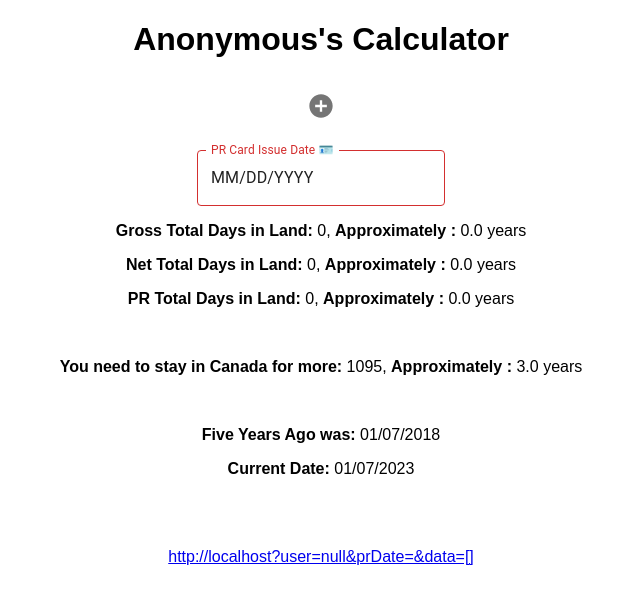
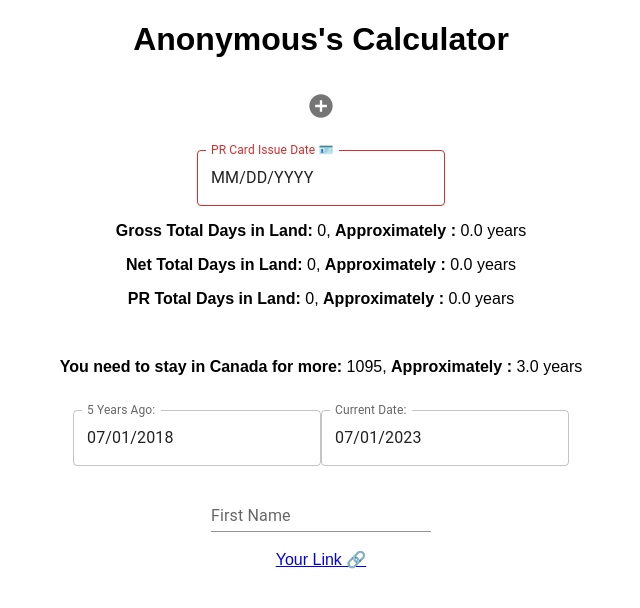
Before and after one commit to lufemas/CanadianInLandCalculator, a React (Create React App) app: page / in a window 1280 px wide. Shown: the top 608 px of the page, without its empty margins (319-959 px from the left). Built offline with nearby package versions, Linux system fonts and the light colour scheme.

Commit message:
more styling

```diff
--- a/src/Contexts/CalculatorContext.tsx
+++ b/src/Contexts/CalculatorContext.tsx
@@ -1,5 +1,5 @@
 import dayjs, { Dayjs } from 'dayjs';
-import React, { createContext, useEffect, useState } from 'react';
+import React, { createContext, useEffect, useReducer, useState } from 'react';
 
 const CalculatorContext = createContext(null);
 
@@ -11,8 +11,9 @@ const CalculatorProvider = ({ children }) => {
   const [prDays, setPrDays] = useState(0);
   const [remainingDays, setRemainingDays] = useState(0);
   const [prDate, setPrDate] = useState<Dayjs | null>(null);
-  const [currentDate, setCurrentDate] = useState(new Date());
-  const [fiveYearsAgoDate, setFiveYearsAgoDate] = useState(new Date(currentDate.getFullYear() - 5, currentDate.getMonth(), currentDate.getDate()));
+  const [currentDate, setCurrentDate] = useState(dayjs());
+  // const [fiveYearsAgoDate, setFiveYearsAgoDate] = useState(currentDate.subtract(5, 'year'));
+  const [fiveYearsAgoDate, setFiveYearsAgoDate] = useReducer(()=>(currentDate.subtract(5, 'year')), currentDate.subtract(5, 'year'))
 
   const pushPeriod = (newPeriod) => {
     setPeriods(prevPeriods=>({...prevPeriods, [newPeriod.id]: newPeriod}))
@@ -24,24 +25,20 @@ const CalculatorProvider = ({ children }) => {
     let netTotalDaysTemp: number = 0;
     let prTotalDaysTemp: number = 0;
     for (const [key, value] of Object.entries(periods)) {
-      // console.log(`'KEY/VALUE`, key, value);
-      grossTotalDaysTemp += value["daysInLand"] || 0;
-      netTotalDaysTemp += value["fullDaysInLand"] || 0;
+      if(fiveYearsAgoDate?.isAfter(value["departureDate"])) continue;
+      grossTotalDaysTemp += value["departureDate"]?.diff(value["arriveDate"], "days") + 1 || 0;
 
       if(value["departureDate"]?.isAfter(prDate)) {
-
         if(value["arriveDate"].isAfter(prDate)) {
-          console.log('Is after pr Date', value["arriveDate"].toJSON())
-          console.log('value["fullDaysInLand"', value["fullDaysInLand"])
-          prTotalDaysTemp += value["daysInLand"];
+          prTotalDaysTemp += value["departureDate"]?.diff(value["arriveDate"], "days") + 1 || 0;
         } else {
-          netTotalDaysTemp += prDate.diff(value["arriveDate"], 'days');
+          netTotalDaysTemp += (prDate.diff(value["arriveDate"], 'days') / 2) + 1;
           prTotalDaysTemp += value["departureDate"].diff(prDate, 'days') + 1;
         }
-        console.log('value["departureDate"]', value["departureDate"].toJSON())
       } else {
-          netTotalDaysTemp += (value["daysInLand"] / 2) || 0;
+          netTotalDaysTemp += ((value["departureDate"]?.diff(value["arriveDate"], "days") + 1)  / 2) || 0;
       }
+
     }
     setGrossDays(grossTotalDaysTemp)
     setNetDays(netTotalDaysTemp)
@@ -112,9 +109,13 @@ const CalculatorProvider = ({ children }) => {
   }
 
   useEffect(()=>{
+    setFiveYearsAgoDate();
+  }, [currentDate]);
+
+  useEffect(()=>{
     console.log(`[CalculatorContext.tsx] Periods:`, periods);
     calculateTotalDays();
-  }, [periods]);
+  }, [periods, fiveYearsAgoDate, currentDate]);
 
   // The Query Param
   useEffect(() => {
@@ -132,6 +133,7 @@ const CalculatorProvider = ({ children }) => {
     <CalculatorContext  .Provider
       value={{
         user,
+        setUser,
         periods,
         pushPeriod,
         removePeriod,
@@ -142,6 +144,7 @@ const CalculatorProvider = ({ children }) => {
         prDate,
         setPrDate,
         currentDate,
+        setCurrentDate,
         fiveYearsAgoDate,
         getUrl
       }}
--- a/src/components/TotalCalculator.tsx
+++ b/src/components/TotalCalculator.tsx
@@ -6,11 +6,14 @@ import { v4 as uuidv4 } from "uuid";
 import { CalculatorContext } from "../Contexts/CalculatorContext";
 import { IconButton } from "@mui/material";
 import AddCircleIcon from '@mui/icons-material/AddCircle';
-import { DatePicker } from "@mui/x-date-pickers";
+import { DateField, DatePicker } from "@mui/x-date-pickers";
+import TextField from '@mui/material/TextField';
+import { placeholder } from "@babel/types";
 
 export default function App() {
   const {
           user,
+          setUser,
           periods,
           pushPeriod,
           removePeriod,
@@ -21,6 +24,7 @@ export default function App() {
           prDate,
           setPrDate,
           currentDate,
+          setCurrentDate,
           fiveYearsAgoDate,
           getUrl,
         } = useContext(CalculatorContext)
@@ -63,47 +67,10 @@ export default function App() {
   }
 
   useEffect(() => {
-    // console.clear();
-    // const queryString = window.location.search;
-    // const urlParams = new URLSearchParams(queryString);
-    // const encodedJsonString = urlParams.get('data');
-    // const jsonString = decodeURIComponent(encodedJsonString);
-    // const data = JSON.parse(jsonString);
-    // // console.log( 'jsonString', jsonString)
-    // // console.log( 'parserd', data)
-
-    // if(data){
-    //   let loadedInputValues = {};
-    //   for (const [key, value] of Object.entries(data)) {
-    //     // console.log('key', key)
-    //     // console.log('value', value)
-    //     loadedInputValues = {...loadedInputValues, [key]: {arriveDate: value[0],departureDate: value[1], isPR: value[2]}}
-    //   }
-    //   setInputValues(loadedInputValues)
-    //   console.log('loadedInputValues', loadedInputValues)
-
-    // }
 
   }, []);
 
-  // const calculateTotalDays = () => {
-  //   // Set Gross Total Days
-  //   let grossTotalDaysTemp: number = 0;
-  //   let netTotalDaysTemp: number = 0;
-  //   for (const [key, value] of Object.entries(inputValues)) {
-  //     // console.log(`${key}: ${value}`);
-  //     grossTotalDaysTemp += value["daysInLand"] || 0;
-  //     netTotalDaysTemp += value["fullDaysInLand"] || 0;
-  //   }
-  //   // console.log('grossTotalDaysTemp', grossTotalDaysTemp)
-  //   setGrossTotalDays(grossTotalDaysTemp)
-  //   setNetTotalDays(netTotalDaysTemp)
-
-  //   console.log(getUrl())
-  // }
   useEffect(() => {
-    // addPeriodInput();
-    // console.log("useEffect inputValues", inputValues);
 
     let isAllPeriodsFilles = true;
 
@@ -132,26 +99,6 @@ export default function App() {
     {/* <div className="total-calculator"> */}
       <h1>{user?.firstName || 'Anonymous'}'s Calculator</h1>
 
-      {/* <PeriodInput id={1} onChange={onInputChange} onRemove={onRemoveInput} /> */}
-
-      {/* {periodInputs.map((periodInput, index) => {
-        return periodInput;
-      })} */}
-
-      {/* { Object.keys(inputValues).map((inputValueKey) => {
-        // console.log('mapping key', inputValueKey)
-        return <PeriodInput
-                key={inputValueKey}
-                id={inputValueKey}
-                onChange={onInputChange}
-                onRemove={onRemoveInput}
-                loadArriveDate={inputValues[inputValueKey]["arriveDate"]}
-                loadDepartureDate={inputValues[inputValueKey]["departureDate"]}
-                inputValue={inputValues[inputValueKey]}/>
-
-        })
-      } */}
-
       { Object.entries(periods).map(([periodKey]) => {
         // console.log('mapping key', periodKey)
         // console.log('periodKey: ', periodKey)
@@ -161,6 +108,7 @@ export default function App() {
                 onChange={onInputChange}
                 onRemove={removePeriod}
                 prDate={prDate}
+                fiveYearsAgoDate={fiveYearsAgoDate}
                 loadArriveDate={periods[periodKey]["arriveDate"]}
                 loadDepartureDate={periods[periodKey]["departureDate"]}
                 inputValue={periods[periodKey]}/>
@@ -187,23 +135,28 @@ export default function App() {
       <p><strong>You need to stay in Canada for more: </strong>{remainingDays}, <strong>Approximately :</strong> {(remainingDays/365).toFixed(1)} years</p>
 
       <br/>
-      <p><strong>Five Years Ago was: </strong>{fiveYearsAgoDate.toLocaleDateString("en-GB", {
-          year: "numeric",
-          month: "2-digit",
-          day: "2-digit"
-        })}
+      <DateField
+        label="5 Years Ago:"
+        value={fiveYearsAgoDate}
+        readOnly={true}
+      />
+      <DatePicker
+        label="Current Date:"
+        value={currentDate}
+        onChange={(newDate) => {console.log("newDate", newDate ); setCurrentDate(newDate)}}
+      />
+      {/* <p><strong>Five Years Ago was: </strong>{fiveYearsAgoDate.toJSON()}
       </p>
-      <p><strong>Current Date: </strong>{currentDate.toLocaleDateString("en-GB", {
-          year: "numeric",
-          month: "2-digit",
-          day: "2-digit"
-        })}
-      </p>
+      <p><strong>Current Date: </strong>{currentDate.toJSON()}
+      </p> */}
       {/* <button onClick={()=>calculateTotalDays()}>Calculate</button> */}
       <br/>
       <br/>
+      <TextField id="first-name" label="First Name" variant="standard" value={user?.firstName} placeholder="First Name" onChange={(event)=>setUser({...user, firstName: event.target.value})} />
       <br/>
-      <a href={getUrl()} target="_blank" rel="noopener noreferrer">{getUrl()}</a>
+      <br/>
+
+      <a href={getUrl()} target="_blank" rel="noopener noreferrer">Your Link 🔗</a>
     {/* </div> */}
     {/* <ToastContainer></ToastContainer> */}
       </>
--- a/src/styles.scss
+++ b/src/styles.scss
@@ -4,6 +4,7 @@
 }
 
 .period-input{
+  position: relative;
   display: flex;
   // border: solid 1px black;
   justify-content: space-around;
@@ -12,12 +13,48 @@
   // }
   margin-bottom: 1em;
 
-  &.gotPR {
+  &.got-pr {
+    &::before{
+      content: '🪪';
+      position: absolute;
+      left: 0;
+      bottom: 0;
+    }
     background-color: rgb(249, 255, 202);
   }
-  &.isPR {
+
+  &.is-pr {
     background-color: rgb(229, 252, 229);
   }
+
+  &.older-than-fiver-years {
+    text-decoration: line-through;
+    &::after{
+      content: '❌';
+      position: absolute;
+      left: 0;
+    }
+    // &::after{
+    //   content: ' ';
+    //   width: 90%;
+    //   border-top: solid 1px black;
+    //   position: absolute;
+    //   left: 5%;
+    //   top: 50%;
+    // }
+    background-color: rgb(255, 202, 202);
+  }
+
+  &.on-fiver-years-mark {
+    &::after{
+      content: '⚠️';
+      position: absolute;
+      left: 0;
+    }
+    background-color: rgb(255, 227, 192);
+  }
+
+
   h3 {
     font-size: 8px;
     width: 10%;
```
Also changed, not shown: src/components/PeriodInput.tsx (+36 -7 lines).
